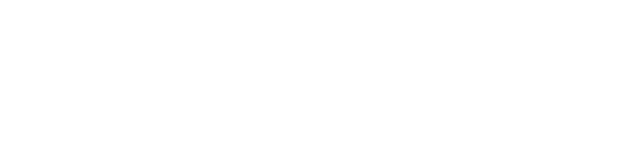
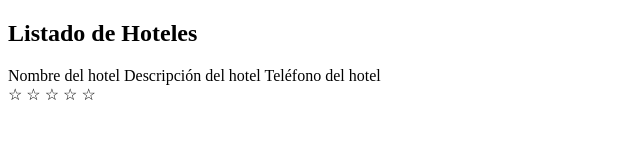
Before and after one commit to Esemega/Hoteles.com, a plain HTML site: page index.html in a window 1280 px wide. Shown: the whole page, without its empty margins (0-640 px from the left). Drawn offline with Linux system fonts and the light colour scheme.

Commit message:
Creating the html structure

```diff
--- a/index.html
+++ b/index.html
@@ -7,5 +7,25 @@
     <link rel="stylesheet" href="site.css">
 </head>
 <body>
+    <div class="hotels-container">
+        <div class="hotels-header">
+            <h2>Listado de Hoteles</h2>
+        </div>
+
+        <div class="hotels-body">
+            <div class="hotel-item">
+                <span>Nombre del hotel</span>
+                <span>Descripción del hotel</span>
+                <span>Teléfono del hotel</span>
+                <div class="stars">
+                    <span>&#9734</span>
+                    <span>&#9734</span>
+                    <span>&#9734</span>
+                    <span>&#9734</span>
+                    <span>&#9734</span>
+                </div>
+            </div>
+        </div>
+    </div>
 </body>
 </html>
```
